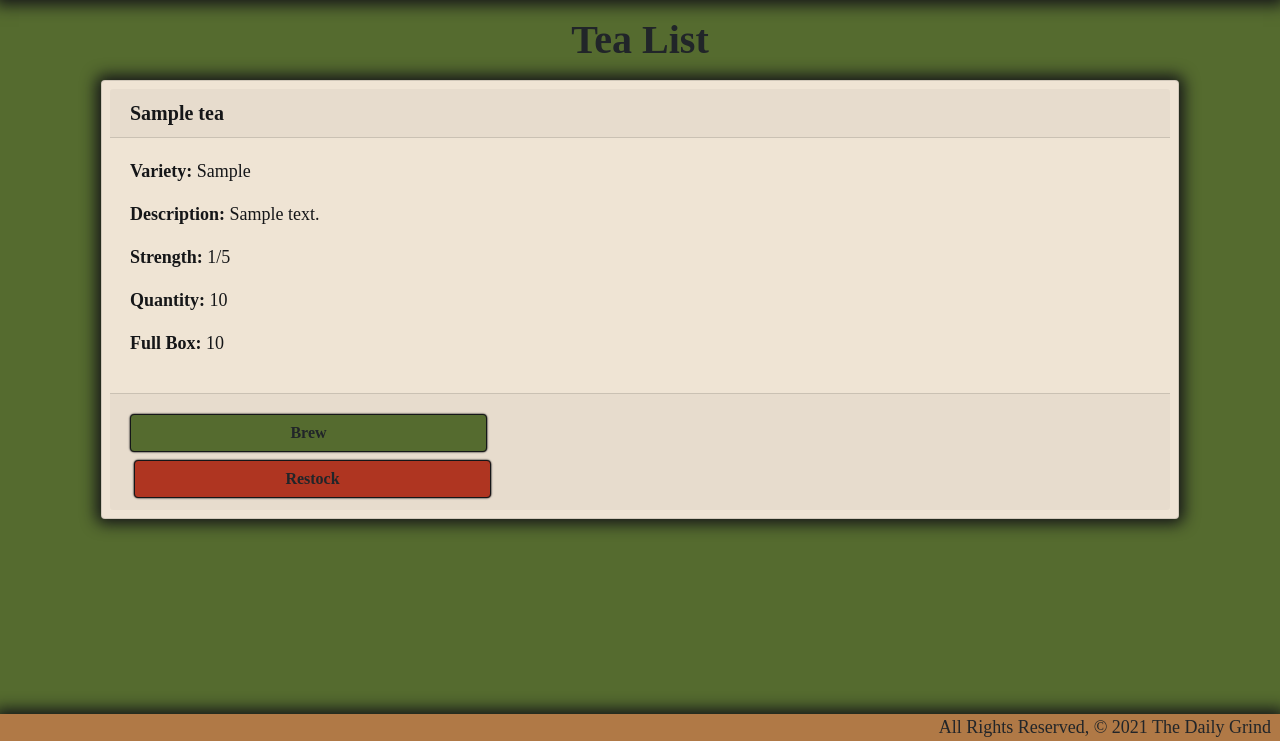
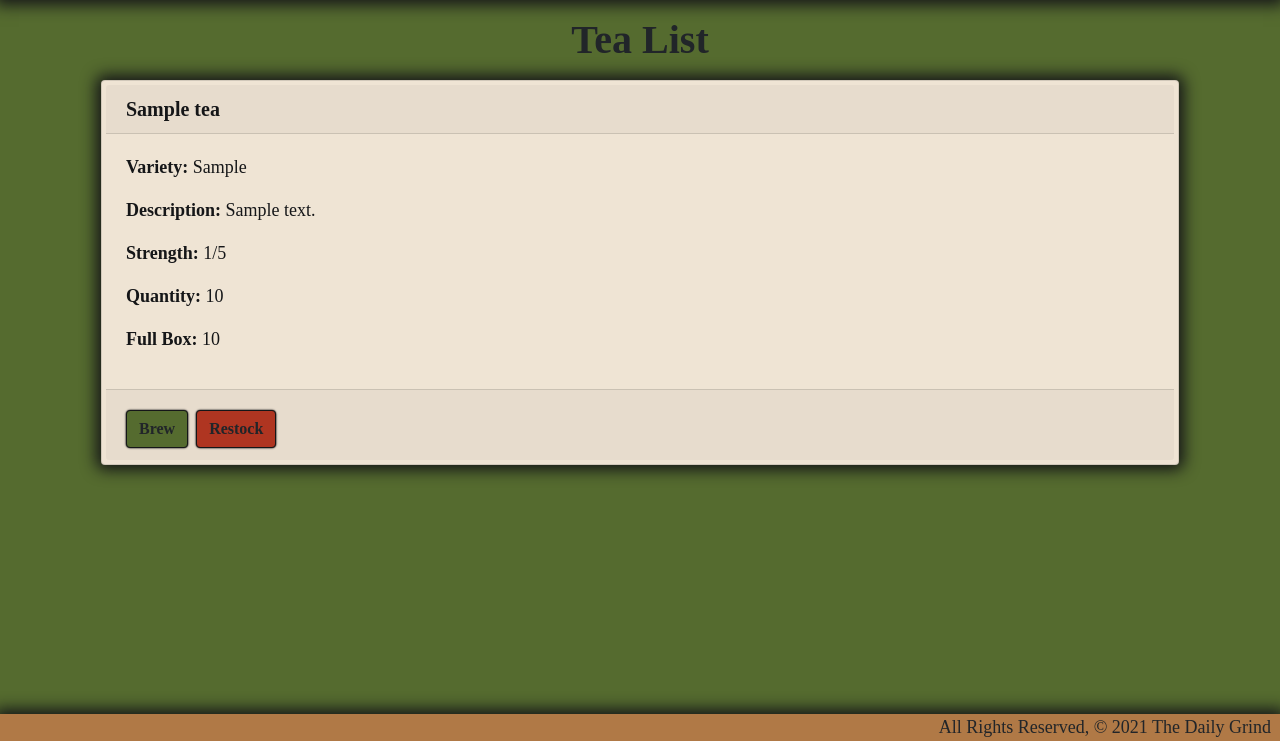
Before and after one commit to tjpreston96/Daily_Grind, a Django app: page /teas/ in a window 1280 px wide. Shown: the part 59-800 px from the top of the page. Run offline with Django 3.2, Linux system fonts and the light colour scheme; tables that the repository leaves empty hold one stand-in row (values such as "Sample post").

Commit message:
CSS Changes

```diff
--- a/main_app/static/css/style.css
+++ b/main_app/static/css/style.css
@@ -66,8 +66,7 @@ input {
   background-color: #efe4d4;
   box-shadow: 0 0 15px 5px #151618;
   margin: 1rem;
-  padding: 0.5rem;
-  /* text-align: center; */
+  padding: .25rem;
 }
 
 .detailEdit {
@@ -76,7 +75,6 @@ input {
   margin-top: 0.5rem;
   border: 0.5px solid #151618;
   box-shadow: 0 0 1.5px 0.35px #151618;
-  /* max-width: 30%; */
 }
 
 .detailDelete {
@@ -95,11 +93,10 @@ input {
   text-align: center;
 }
 
-.formDiv{
-  display: inline;
+.formDiv {
+  display: flex;
+  flex-direction: row;
 }
-
-
 
 .confirmDelete {
   background-color: rgb(175, 53, 33);
@@ -124,3 +121,7 @@ input {
 .buttonBlock {
   align-self: center;
 }
+
+.idxRestockBtn {
+  margin-left: 0.5rem;
+}
--- a/main_app/templates/teas/index.html
+++ b/main_app/templates/teas/index.html
@@ -21,13 +21,13 @@
       <div class='formDiv'>
         <form action="{% url 'teas_brew' tea.id %}" method="POST" class='forms'>
           {% csrf_token %}
-          <button type="submit" class="btn detailEdit" style="width: 35%">
+          <button type="submit" class="btn detailEdit">
             Brew
           </button>
         </form>
         <form action="{% url 'teas_restock' tea.id %}" method="POST" class='forms'>
           {% csrf_token %}
-          <button type="submit" class="btn detailDelete" style="width: 35%">
+          <button type="submit" class="btn detailDelete idxRestockBtn" >
             Restock
           </button>
         </form>
```
Also changed, not shown: main_app/templates/teas/detail.html (+4 -6 lines), extra.py (added).
